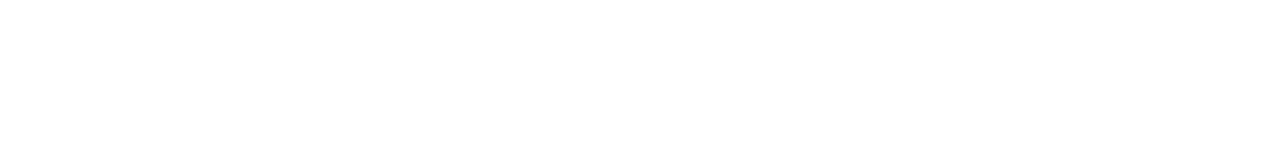
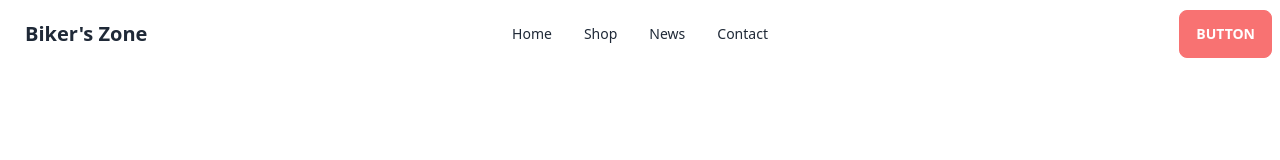
Before and after one commit to sanji06e/biker-s-zone, a plain HTML site: page index.html in a window 1280 px wide. Drawn offline with nearby package versions, Linux system fonts and the light colour scheme.

Commit message:
nav bar added

```diff
--- a/index.html
+++ b/index.html
@@ -4,8 +4,47 @@
     <meta charset="UTF-8">
     <meta name="viewport" content="width=device-width, initial-scale=1.0">
     <title>Biker's zone</title>
+    <link href="https://cdn.jsdelivr.net/npm/daisyui@3.3.1/dist/full.css" rel="stylesheet" type="text/css" />
+<script src="https://cdn.tailwindcss.com"></script>
+
 </head>
 <body>
+    <header>
+        <nav>
+            <div class="navbar bg-base-100">
+                <div class="navbar-start">
+                  <div class="dropdown">
+                    <label tabindex="0" class="btn btn-ghost lg:hidden">
+                      <svg xmlns="http://www.w3.org/2000/svg" class="h-5 w-5" fill="none" viewBox="0 0 24 24" stroke="currentColor"><path stroke-linecap="round" stroke-linejoin="round" stroke-width="2" d="M4 6h16M4 12h8m-8 6h16" /></svg>
+                    </label>
+                    <ul tabindex="0" class="menu menu-sm dropdown-content mt-3 z-[1] p-2 shadow bg-base-100 rounded-box w-52">
+                      <li><a>Home</a></li>
+                      <li><a>Shop</a></li>
+                      <li><a>News</a></li>
+                      <li><a>Contact</a></li>
+                    </ul>
+                  </div>
+                  <a class="btn btn-ghost normal-case text-xl">Biker's Zone</a>
+                </div>
+                <div class="navbar-center hidden lg:flex">
+                  <ul class="menu menu-horizontal px-1">
+                    <li><a>Home</a></li>
+                    <li><a>Shop</a></li>
+                    <li><a>News</a></li>
+                    <li><a>Contact</a></li>
+                  </ul>
+                </div>
+                <div class="navbar-end">
+                  <a class="btn btn-error text-white">Button</a>
+                </div>
+              </div>
+        </nav>
+    </header>
+    <main>
 
+    </main>
+    <footer>
+
+    </footer>
 </body>
 </html>
--- /dev/null
+++ b/tailwind.config.js
@@ -0,0 +1,8 @@
+/** @type {import('tailwindcss').Config} */
+module.exports = {
+    content: ["./src/**/*.{html,js}"],
+    theme: {
+        extend: {},
+    },
+    plugins: [],
+}
```
